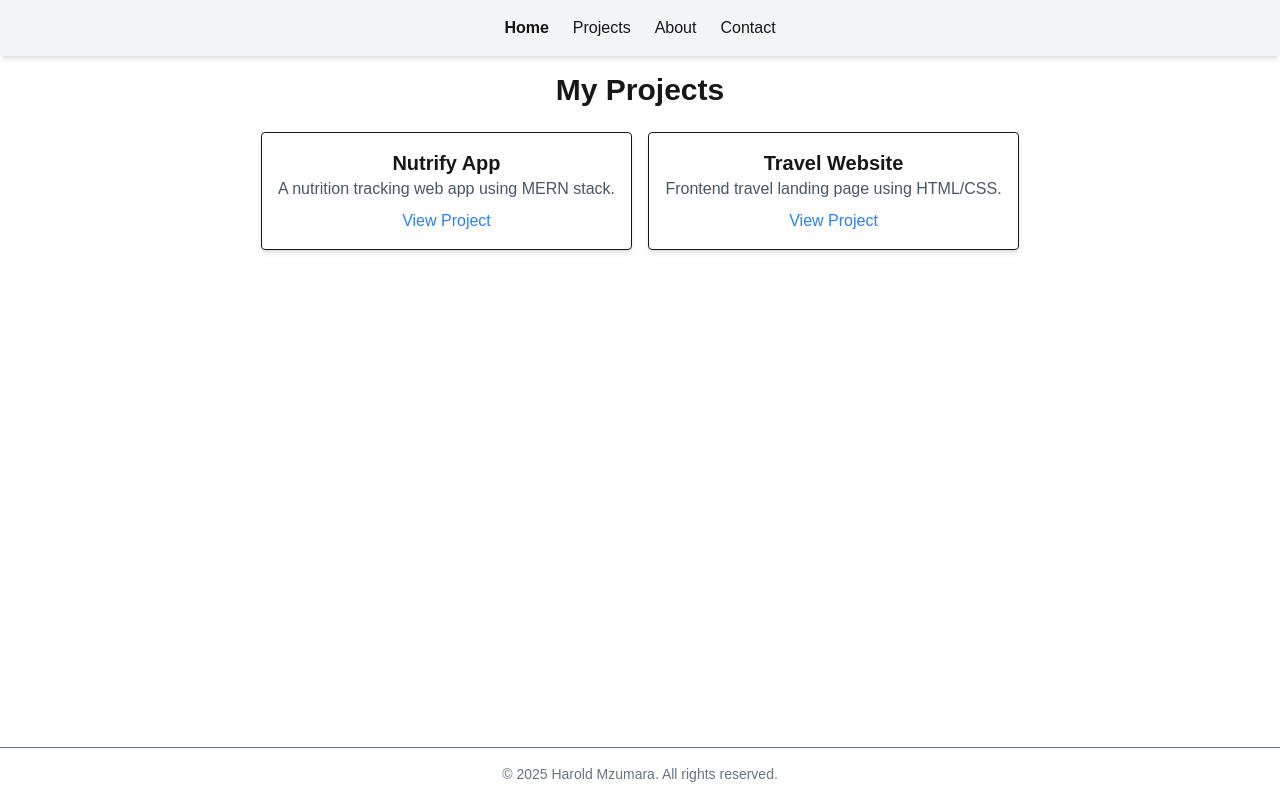
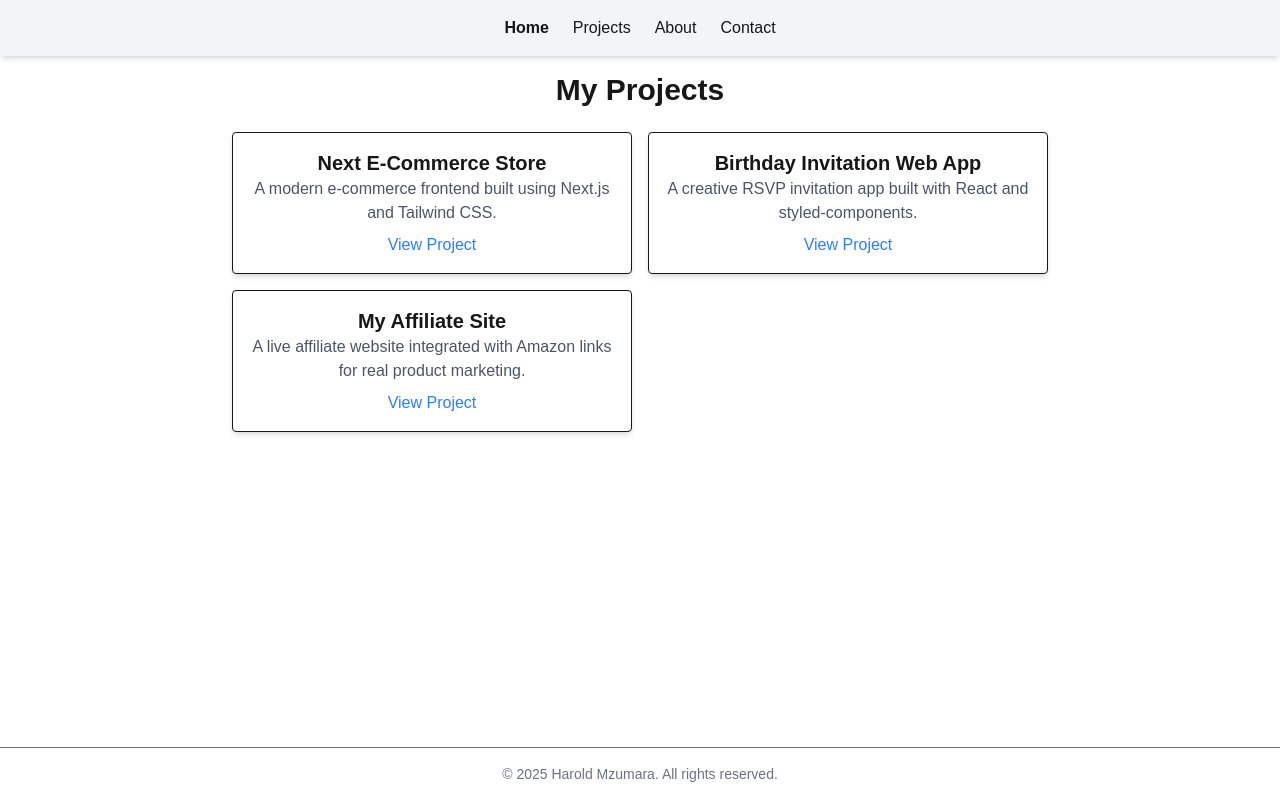
Before and after one commit to haroldmaclean/harold-portfolio, a Next.js app: page /projects in a window 1280 px wide. Built offline with nearby package versions, Linux system fonts and the light colour scheme.

Commit message:
Update project portfolio with completed and deployed projects

```diff
--- a/src/app/projects/page.js
+++ b/src/app/projects/page.js
@@ -6,14 +6,22 @@ import ProjectCard from "@/components/ProjectCard";
 export default function ProjectsPage() {
   const projects = [
     {
-      title: "Nutrify App",
-      description: "A nutrition tracking web app using MERN stack.",
-      link: "https://github.com/yourusername/nutrify",
+      title: "Next E-Commerce Store",
+      description:
+        "A modern e-commerce frontend built using Next.js and Tailwind CSS.",
+      link: "https://github.com/haroldmaclean/next-ecommerce-store",
     },
     {
-      title: "Travel Website",
-      description: "Frontend travel landing page using HTML/CSS.",
-      link: "https://github.com/yourusername/travel-site",
+      title: "Birthday Invitation Web App",
+      description:
+        "A creative RSVP invitation app built with React and styled-components.",
+      link: "https://github.com/haroldmaclean/birthday-invitation",
+    },
+    {
+      title: "My Affiliate Site",
+      description:
+        "A live affiliate website integrated with Amazon links for real product marketing.",
+      link: "https://github.com/haroldmaclean/my-affiliate-site",
     },
   ];
 
```
